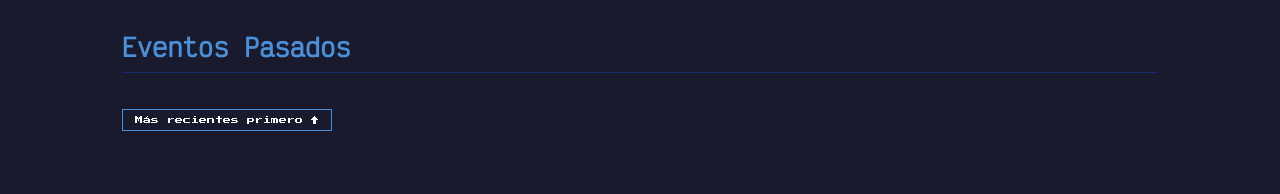
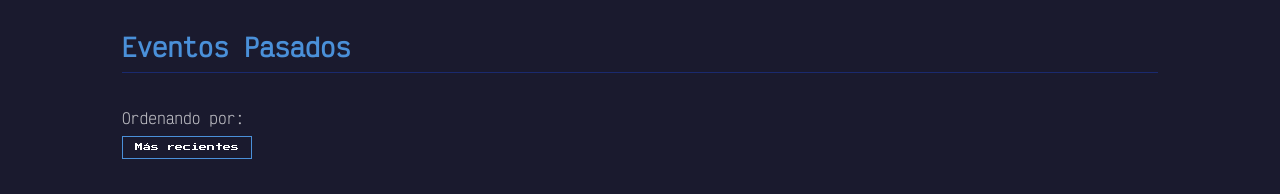
Before and after one commit to ScaryProd/encontrol-site, a React (Vite) app: page /events in a window 1280 px wide. Shown: the part 1277-1471 px from the top of the page. Built offline with nearby package versions, Linux system fonts and the light colour scheme; a web font is replaced by a local one.

Commit message:
Updated sorting in events

```diff
--- a/src/pages/Events.tsx
+++ b/src/pages/Events.tsx
@@ -26,7 +26,7 @@ function formatLocation(location: EventLocation): string {
 const pastEvents = events.filter((e) => e.status === "past");
 
 function Events() {
-  const [order, setOrder] = useState<"asc" | "desc">("asc");
+  const [order, setOrder] = useState<"asc" | "desc">("desc");
 
   const past = [...pastEvents].sort((a, b) => {
     const diff = new Date(a.date).getTime() - new Date(b.date).getTime();
@@ -57,13 +57,12 @@ function Events() {
 
       <section className={styles.pastSection}>
         <h2>Eventos Pasados</h2>
+        <p>Ordenando por:</p>
         <button
           className={styles.sortButton}
           onClick={() => setOrder(order === "asc" ? "desc" : "asc")}
         >
-          {order === "asc"
-            ? "Más recientes primero ↑"
-            : "Más antiguos primero ↓"}
+          {order === "asc" ? "Más antiguos" : "Más recientes"}
         </button>
         <div className={styles.list}>
           {past.map((event, index) => (
```
